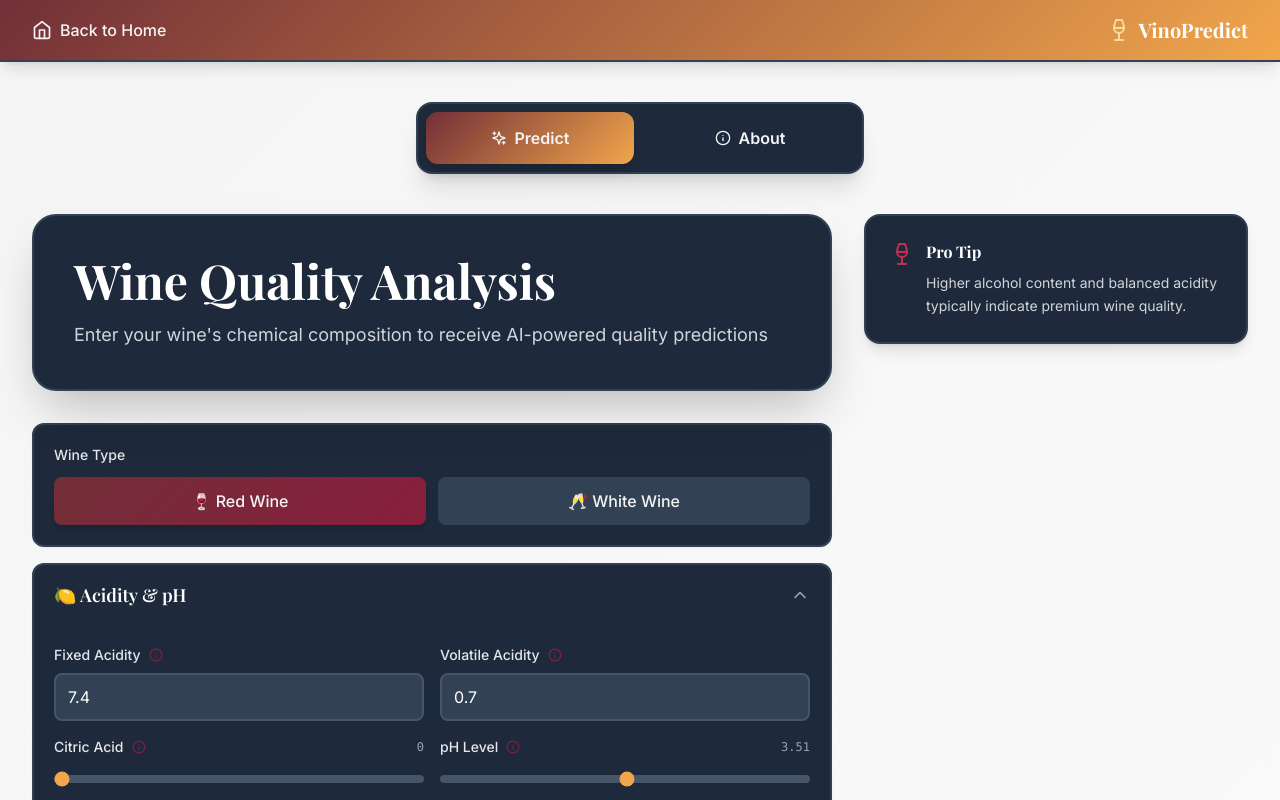
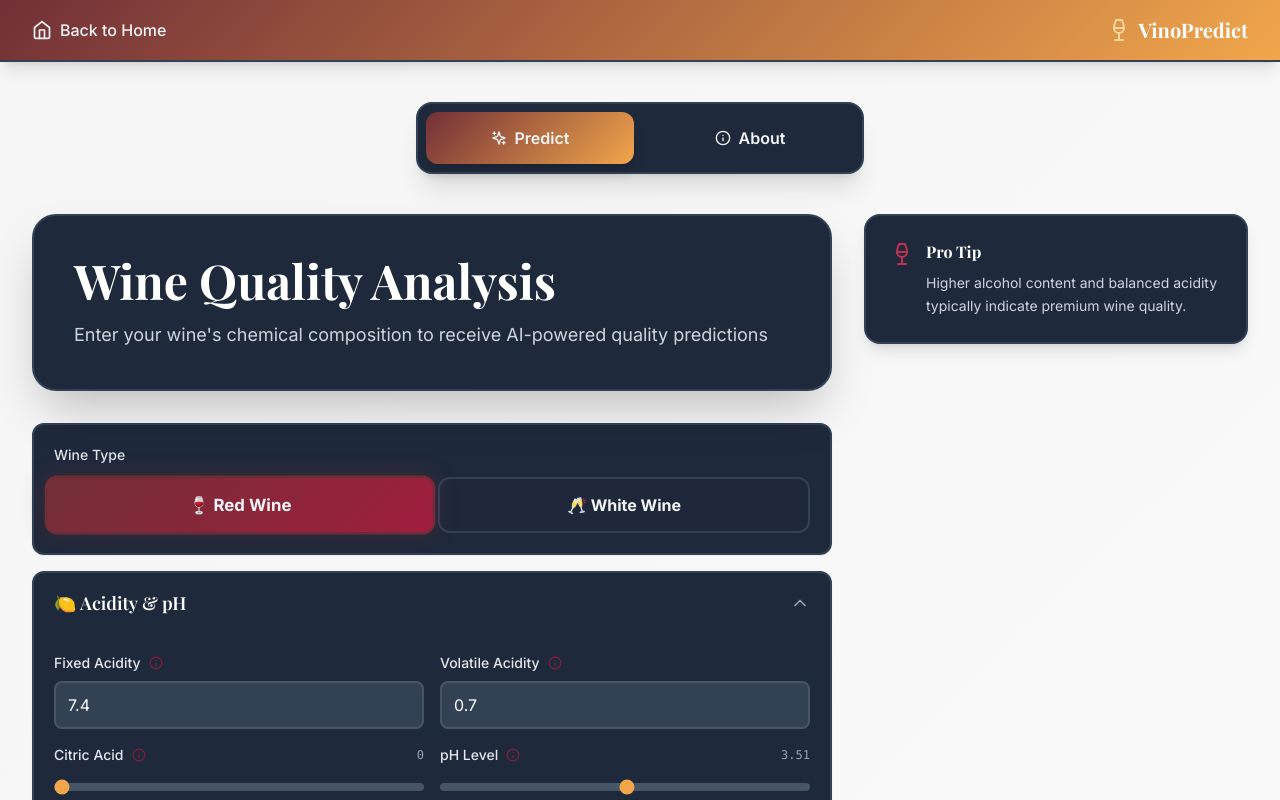
Before and after one commit to Subham-KRLX/Wine-quality-predictor-, a React (Vite) app in the folder frontend/: page / in a window 1280 px wide. Both pictures are taken after a click on the button "Start Free Analysis". Shown: the top 800 px of the page. Built offline with nearby package versions, Linux system fonts and the light colour scheme.

Commit message:
Enhance wine type selector distinctive styling for dark mode

```diff
--- a/frontend/src/components/WineForm.jsx
+++ b/frontend/src/components/WineForm.jsx
@@ -137,7 +137,9 @@ const WineForm = ({ onSubmit, isLoading, wineType, setWineType }) => {
                     <button
                         type="button"
                         onClick={() => setWineType(0)}
-                        className={`flex-1 py-3 px-4 rounded-lg font-medium transition-all ${wineType === 0 ? 'text-white shadow-md [background:linear-gradient(135deg,#722F37_0%,#881e3d_100%)]' : 'hover:opacity-80 bg-[#fdf4f5] dark:bg-slate-700 text-[#722F37] dark:text-gray-300'
+                        className={`flex-1 py-3.5 px-4 rounded-xl font-bold transition-all duration-300 border-2 ${wineType === 0
+                            ? 'border-[#722F37] text-white shadow-[0_0_20px_rgba(114,47,55,0.4)] [background:linear-gradient(135deg,#722F37_0%,#a01e3d_100%)] transform scale-105'
+                            : 'border-slate-700 bg-slate-800/50 text-gray-400 hover:bg-slate-800 hover:text-gray-200'
                             }`}
                     >
                         🍷 Red Wine
@@ -145,7 +147,9 @@ const WineForm = ({ onSubmit, isLoading, wineType, setWineType }) => {
                     <button
                         type="button"
                         onClick={() => setWineType(1)}
-                        className={`flex-1 py-3 px-4 rounded-lg font-medium transition-all ${wineType === 1 ? 'text-white shadow-md [background:linear-gradient(135deg,#f1a64b_0%,#e28a2f_100%)]' : 'hover:opacity-80 bg-[#fef5e3] dark:bg-slate-700 text-[#bd6f25] dark:text-gray-300'
+                        className={`flex-1 py-3.5 px-4 rounded-xl font-bold transition-all duration-300 border-2 ${wineType === 1
+                            ? 'border-[#f1a64b] text-[#5c3a1e] shadow-[0_0_20px_rgba(241,166,75,0.4)] [background:linear-gradient(135deg,#f1a64b_0%,#ffc470_100%)] transform scale-105'
+                            : 'border-slate-700 bg-slate-800/50 text-gray-400 hover:bg-slate-800 hover:text-gray-200'
                             }`}
                     >
                         🥂 White Wine
```
